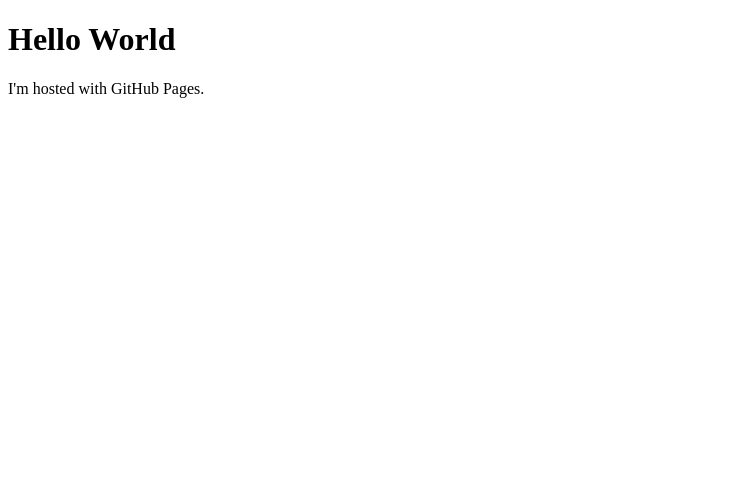
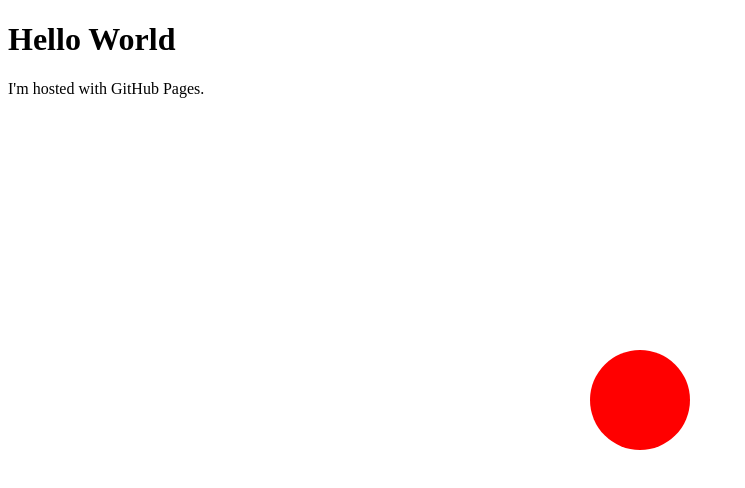
Before and after one commit to sararemi/sararemi.github.io, a plain HTML site: page index.html in a window 1280 px wide. Shown: the whole page, without its empty margins (0-745 px from the left). Drawn offline with Linux system fonts and the light colour scheme.

Commit message:
Adding CSS
Let's see

```diff
--- a/index.html
+++ b/index.html
@@ -1,7 +1,12 @@
 <!DOCTYPE html>
 <html>
+<head><link rel="stylesheet" href="styles.css"></head>
 <body>
 <h1>Hello World</h1>
 <p>I'm hosted with GitHub Pages.</p>
 </body>
+
+<input id="hidden-checkbox" type="checkbox"></input>
+<label for="hidden-checkbox"></label>
+
 </html>
--- /dev/null
+++ b/styles.css
@@ -0,0 +1,28 @@
+label {
+    background: #f00;
+    border-radius: 50%;
+    width: 100px;
+    height: 100px;
+    position: absolute;
+    top: 50%;
+    left: 50%;
+    margin-left: -50px;
+    margin-top: -50px;
+    transition: all .5s;
+}
+
+input:checked + label {
+    width: 100%;
+    height: 100%;
+    top: 0;
+    margin-top: 0;
+    left: 0;
+    margin-left: 0;
+    border-radius: 0;
+    background: #0f0;
+}
+
+input {
+   visibility: hidden;
+   position: absolute;
+}
```
